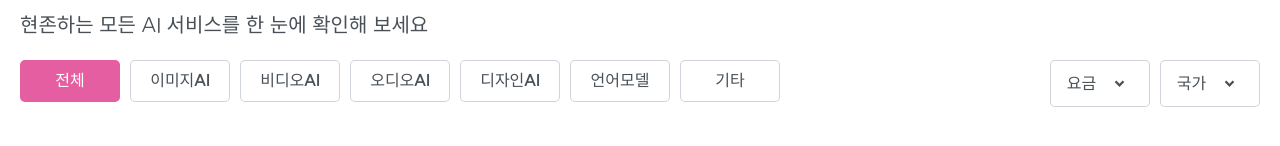
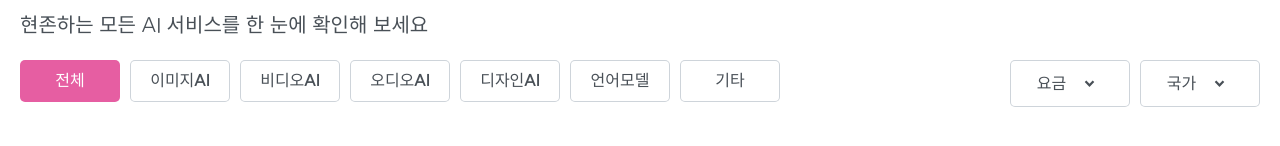
Before and after one commit to huckjoo/AIKive, a React (Vite) app: page / in a window 1280 px wide. Shown: the part 174-320 px from the top of the page. Built offline with nearby package versions, Linux system fonts and the light colour scheme.

Commit message:
style: dropdown width 수정, '전체' 추가

```diff
--- a/src/components/Dropdown/Dropdown.module.css
+++ b/src/components/Dropdown/Dropdown.module.css
@@ -2,6 +2,7 @@
   position: relative;
   display: inline-block;
   margin-left: 10px;
+  margin-bottom: 10px;
 }
 .dropdownButton {
   padding: 10px 0px;
@@ -9,12 +10,17 @@
   box-shadow: inset 0 0 0 1px #ced4da;
   border-radius: 5px;
   cursor: pointer;
-  width: 100px;
+  width: 120px;
   display: flex;
   justify-content: center;
   align-items: center;
   font-weight: 550;
   color: #495057;
+}
+.seletedDropdown {
+  color: white;
+  background-color: #e65ea2;
+  padding: 10px;
 }
 .dropdownMenu {
   position: absolute;
@@ -24,8 +30,9 @@
   z-index: 1;
 }
 .dropdownItem {
-  width: 100px;
+  width: 120px;
   padding: 5px;
+  padding-left: 15px;
   cursor: pointer;
 }
 .dropdownItem:hover {
--- a/src/components/Dropdown/Dropdown.tsx
+++ b/src/components/Dropdown/Dropdown.tsx
@@ -2,6 +2,7 @@ import { useState } from 'react';
 import styles from '@/components/Dropdown/Dropdown.module.css';
 import { RiArrowDropDownLine } from 'react-icons/ri';
 import { RiArrowDropUpLine } from 'react-icons/ri';
+import clsx from 'clsx';
 
 const Dropdown = ({ options, name }: { options: string[]; name: string }) => {
   const [isOpen, setIsOpen] = useState(false);
@@ -15,7 +16,13 @@ const Dropdown = ({ options, name }: { options: string[]; name: string }) => {
 
   return (
     <div className={styles.dropdown}>
-      <button className={styles.dropdownButton} onClick={toggleDropdown}>
+      <button
+        className={clsx(
+          styles.dropdownButton,
+          selectedOption && styles.seletedDropdown
+        )}
+        onClick={toggleDropdown}
+      >
         {selectedOption || `${name}`}
         {isOpen ? (
           <RiArrowDropUpLine className={styles.dropdownArrow} />
--- a/src/pages/AIServicePage/AIServicePage.module.css
+++ b/src/pages/AIServicePage/AIServicePage.module.css
@@ -22,6 +22,7 @@
   width: 100px;
   height: 42px;
   margin-right: 10px;
+  margin-bottom: 10px;
   font-size: 16px;
   font-weight: 550;
   border-radius: 5px;
--- a/src/pages/AIServicePage/AIServicePage.tsx
+++ b/src/pages/AIServicePage/AIServicePage.tsx
@@ -41,8 +41,11 @@ const AIServicePage = () => {
           })}
         </div>
         <div>
-          <Dropdown options={['무료', '부분유료', '유료']} name='요금' />
-          <Dropdown options={['해외', '국내']} name='국가' />
+          <Dropdown
+            options={['전체', '무료', '부분유료', '유료']}
+            name='요금'
+          />
+          <Dropdown options={['전체', '해외', '국내']} name='국가' />
         </div>
       </div>
     </div>
```
